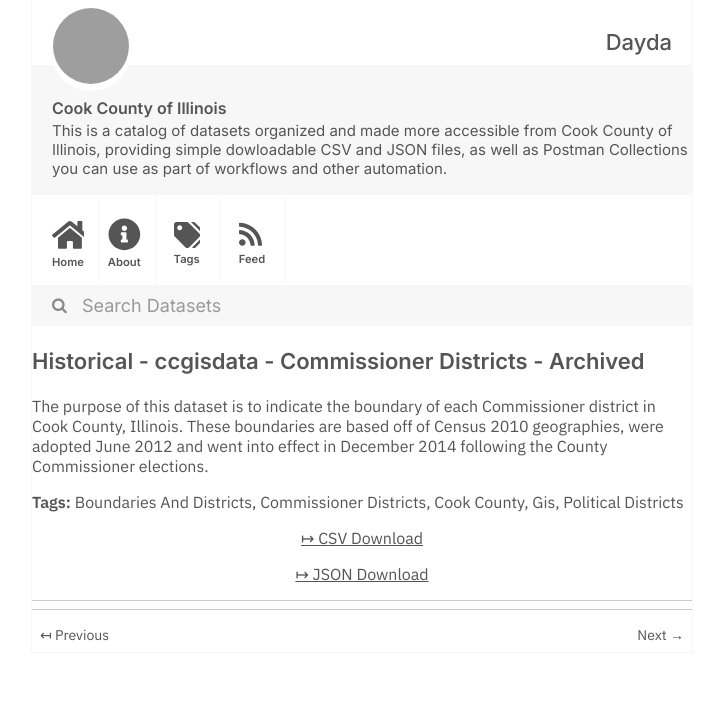
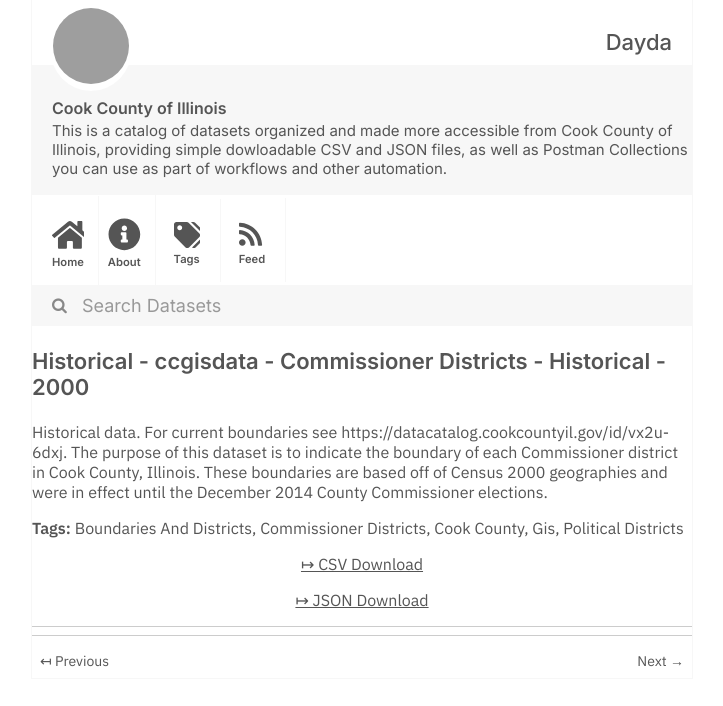
Before and after one commit to dayda-entities/cook-county-of-illinois, a Jekyll site: the page built from _posts/2020-11-10-historical-ccgisdata-commissio.md, in a window 1280 px wide, cut to the strip 0-706 px from the top of the page. Shown: the whole strip, without its empty margins (278-1001 px from the left). Built offline with Jekyll 4.4.1, drawn with Linux system fonts in a browser that asks for light colours; grey boxes are pictures that could not be loaded.

Commit message:
Publish Data

```diff
--- a/_posts/2020-11-10-historical-ccgisdata-commissio.md
+++ b/_posts/2020-11-10-historical-ccgisdata-commissio.md
@@ -1,7 +1,7 @@
 ---
-title: Historical - ccgisdata - Commissioner Districts - Archived
-created: '2020-11-10T16:57:54.792852'
-modified: '2020-11-10T16:57:54.792862'
+title: Historical - ccgisdata - Commissioner Districts - Historical - 2000
+created: '2020-11-10T16:57:07.790524'
+modified: '2020-11-10T16:57:07.790534'
 state: active
 type: dataset
 tags:
@@ -13,10 +13,10 @@ tags:
 groups:
   - Local Government
 csv_url: >-
-  https://datacatalog.cookcountyil.gov/api/views/v9is-32s7/rows.csv?accessType=DOWNLOAD
+  https://datacatalog.cookcountyil.gov/api/views/ej53-qtw5/rows.csv?accessType=DOWNLOAD
 json_url: >-
-  https://datacatalog.cookcountyil.gov/api/views/v9is-32s7/rows.json?accessType=DOWNLOAD
+  https://datacatalog.cookcountyil.gov/api/views/ej53-qtw5/rows.json?accessType=DOWNLOAD
 layout: post
 
 ---
-The purpose of this dataset is to indicate the boundary of each Commissioner district in Cook County, Illinois. These boundaries are based off of Census 2010 geographies, were adopted June 2012 and went into effect in December 2014 following the County Commissioner elections.
+Historical data. For current boundaries see https://datacatalog.cookcountyil.gov/id/vx2u-6dxj. The purpose of this dataset is to indicate the boundary of each Commissioner district in Cook County, Illinois. These boundaries are based off of Census 2000 geographies and were in effect until the December 2014 County Commissioner elections.
```
